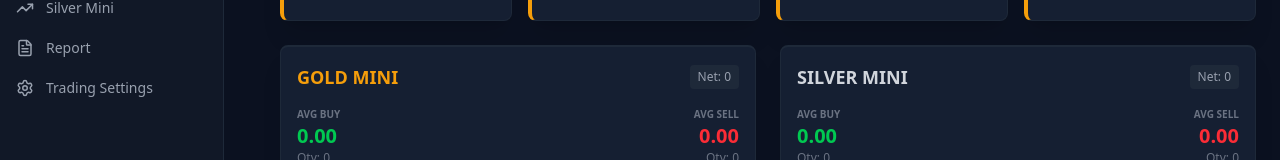
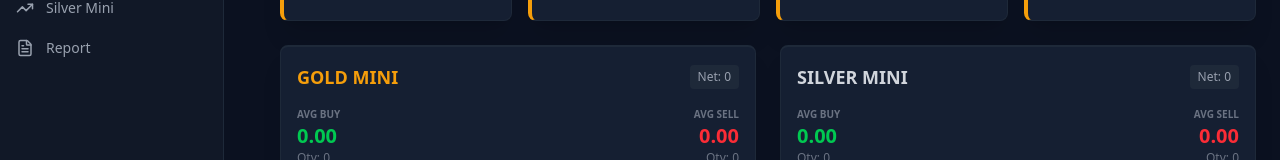
Before and after one commit to parthgupta02/trading-app, a React (Vite) app in the folder frontend/: page / in a window 1280 px wide. Shown: the part 185-345 px from the top of the page. Built offline with nearby package versions, Linux system fonts and the light colour scheme; no server answers; the database is empty; sample sign-in values are in the browser's storage.

Commit message:
Your message

```diff
--- a/frontend/src/components/Sidebar.tsx
+++ b/frontend/src/components/Sidebar.tsx
@@ -27,7 +27,6 @@ export const Sidebar: React.FC<SidebarProps> = ({ isOpen, toggleSidebar }) => {
         { name: 'Gold Mini', path: '/gold', Icon: Coins },
         { name: 'Silver Mini', path: '/silver', Icon: TrendingUp },
         { name: 'Report', path: '/report', Icon: FileText },
-        { name: 'Trading Settings', path: '/settings', Icon: Settings },
     ];
 
     const handleNavigation = (path: string, name: string) => {
--- a/frontend/src/layouts/MainLayout.tsx
+++ b/frontend/src/layouts/MainLayout.tsx
@@ -25,6 +25,7 @@ export const MainLayout = () => {
         else if (path === '/silver') title = 'Silver Mini';
         else if (path === '/report') title = 'Report';
         else if (path === '/profile') title = 'Profile';
+        else if (path === '/settings') title = 'Trading Settings';
 
         // Only if we have a known title or it's dynamic
         if (path !== '/login' && path !== '/register') {
```
